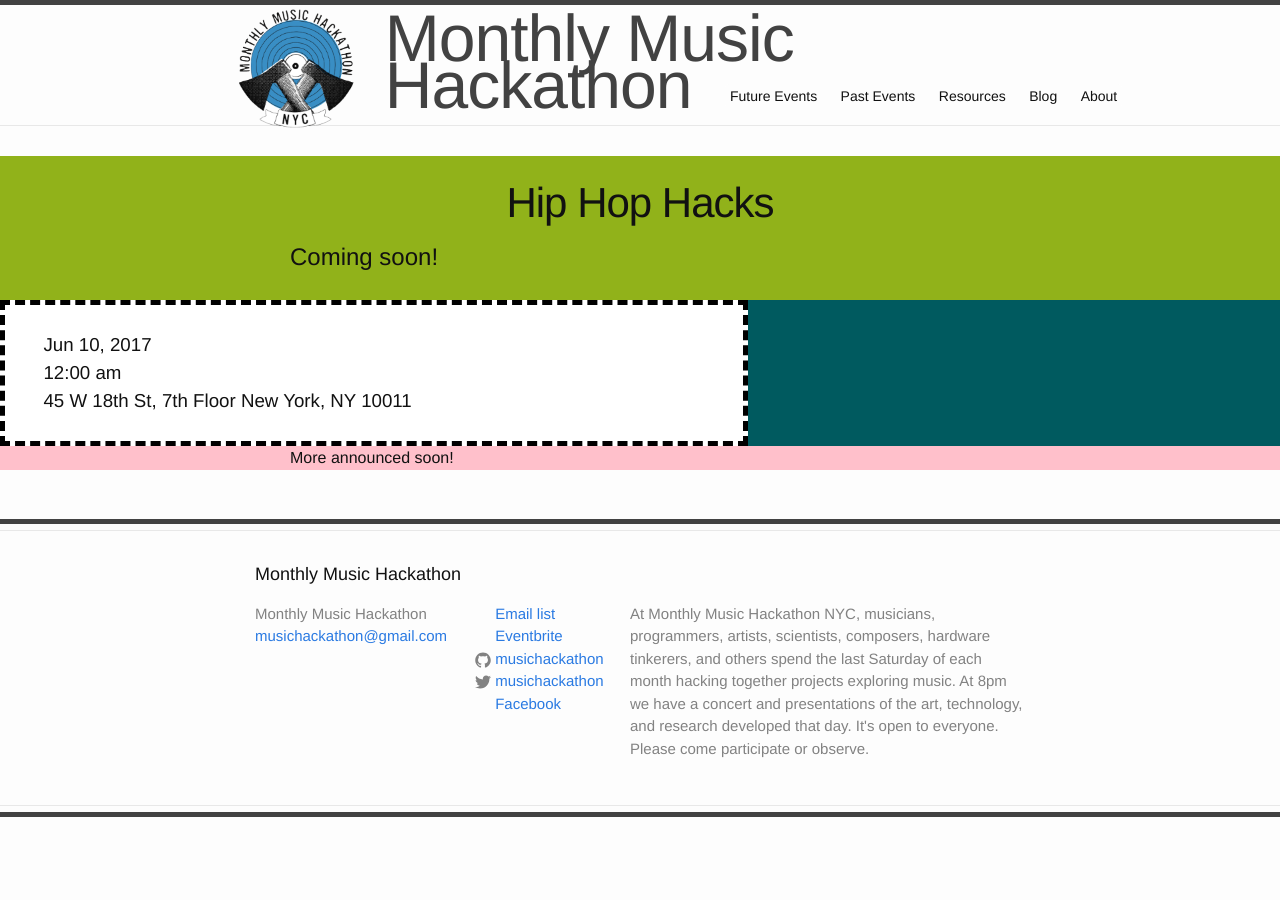
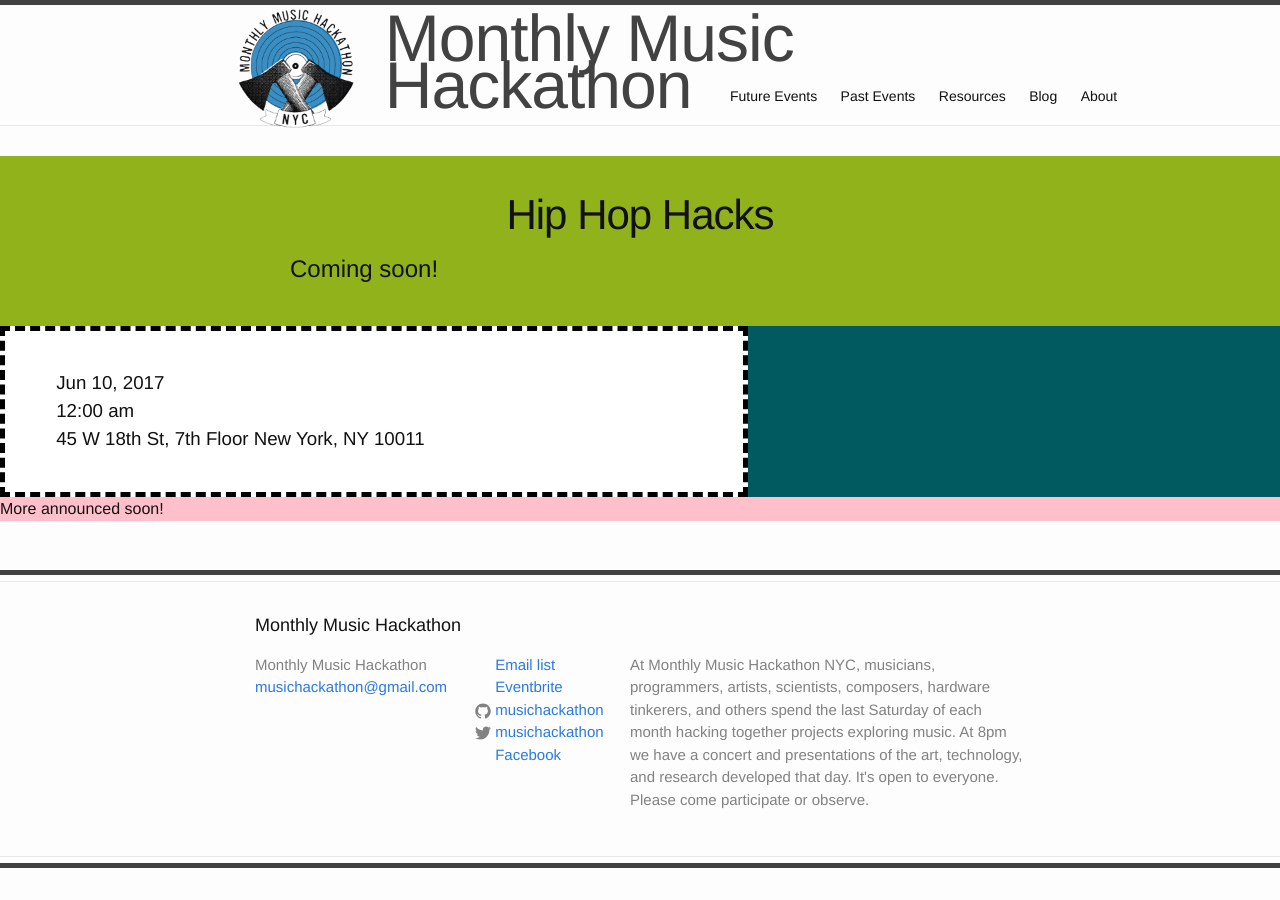
Before and after one commit to musichackathon/mmh_jekyll, a Jekyll site: the page built from _events/2017-06-10.md, in a window 1280 px wide. Built offline with Jekyll 4.4.1, drawn with Linux system fonts in a browser that asks for light colours.

Commit message:
changes to content margins and colors

```diff
--- a/_sass/mmh.scss
+++ b/_sass/mmh.scss
@@ -40,9 +40,9 @@
 
 // Import partials.
 @import
+  "mmh/colors",
   "mmh/base",
   "mmh/header",
   "mmh/footer",
-  "mmh/layout",
-  "mmh/colors"
+  "mmh/layout"
 ;
--- a/_sass/mmh/_colors.scss
+++ b/_sass/mmh/_colors.scss
@@ -4,6 +4,7 @@
 
 $limegreen:   #91B21A;
 $silvergrey:  #838480;
+$seagreen:    #127F77;
 $bluegreen:   #007889;
 $darkteal:    #005A5F;
 
--- a/_sass/mmh/_layout.scss
+++ b/_sass/mmh/_layout.scss
@@ -14,7 +14,7 @@
 .page-col-5,
 .page-col-4 {
   width: 100%;
-  padding: 2% 3% 2% 3%;
+  padding: 3% 4% 3% 4%;
 }
 
 @media screen and (min-width: $on-palm) {
@@ -131,8 +131,4 @@
     }
   }
 
-  @include media-query($on-palm) {
-    padding-left: calc((100% - (#{$content-width} - 100px))/2);
-    padding-right: calc((100% - (#{$content-width} - 100px))/2);;
-  }
 }
```
